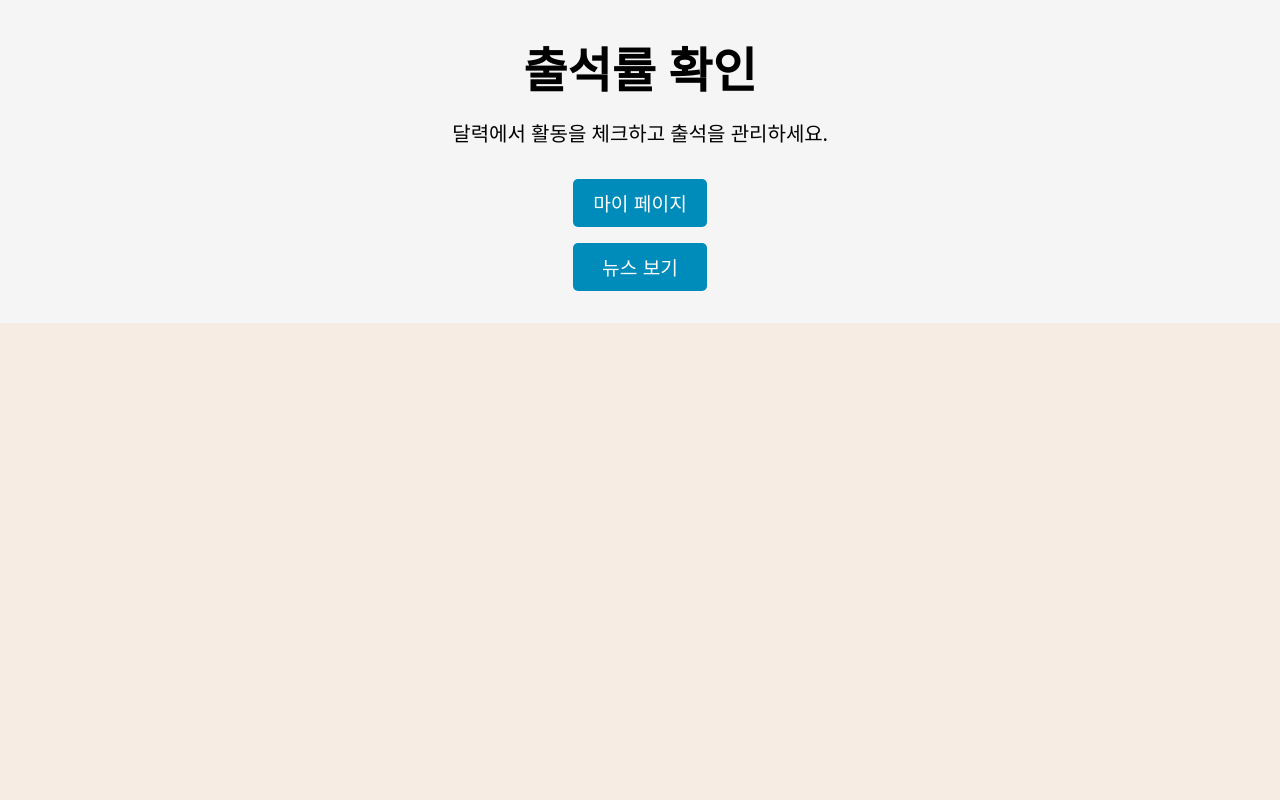
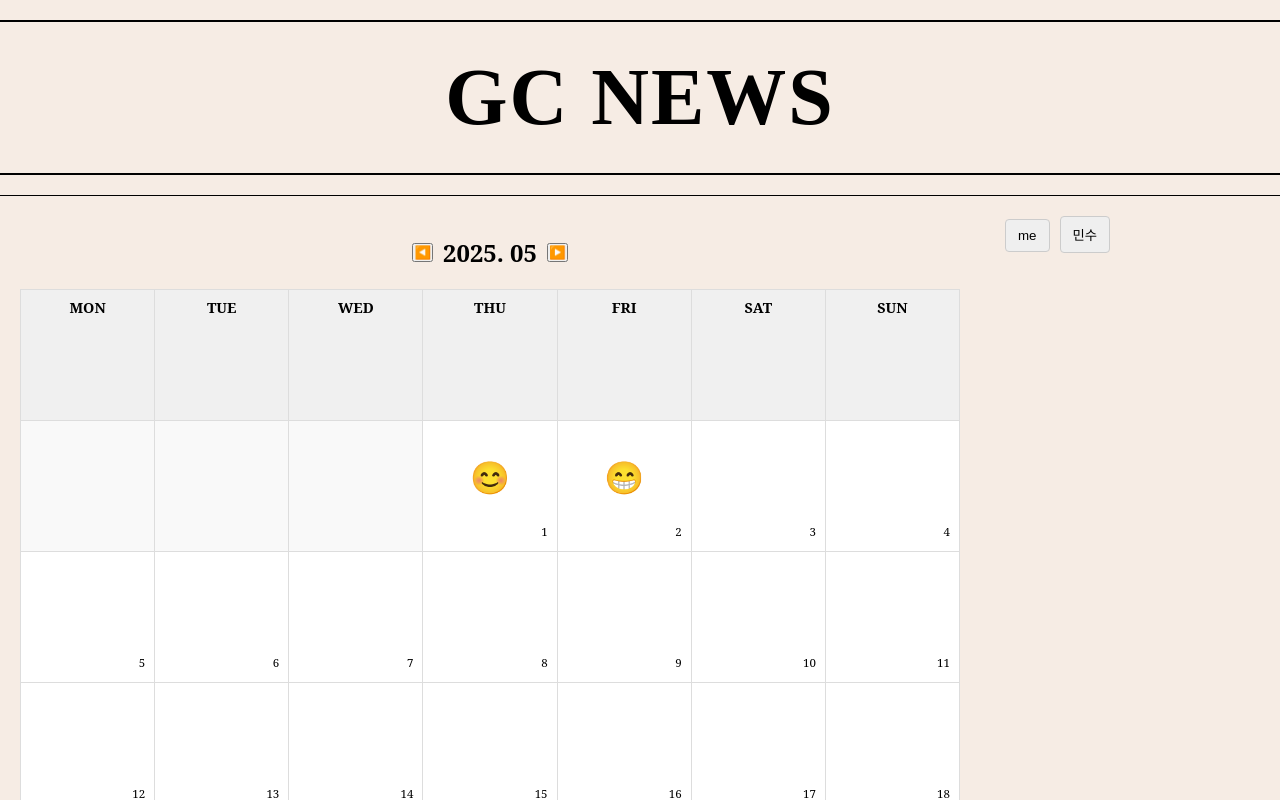
Before and after one commit to GachonNews/gcnews-front, a React (Vite) app in the folder gcnews/: page /calendar in a window 1280 px wide. Shown: the top 800 px of the page. Built offline with nearby package versions, Linux system fonts and the light colour scheme.

Commit message:
캘린더 일부 작동되게 수정

```diff
--- a/gcnews/src/App.jsx
+++ b/gcnews/src/App.jsx
@@ -9,7 +9,8 @@ import Layout from "./components/Layout";
 import MainLayout from "./layouts/MainLayout";
 import MyPageLayout from "./layouts/MyPageLayout";
 import NewsPage from "./pages/NewsPage";
-import CalendarPage from "./pages/CalendarPage"; // CalendarPage import 추가
+import CalendarPage from './pages/CalendarPage';  // CalendarPage import 추가
+import CalendarLayout from './layouts/CalendarLayout'; // 새로운 레이아웃 import
 
 export default function App() {
   return (
@@ -33,7 +34,9 @@ export default function App() {
           <Route path="/edit" element={<EditProfile />} />
         </Route>
         {/* 캘린더 페이지 */}
-        <Route path="/calendar" element={<CalendarPage />} />{" "}
+        <Route element={<CalendarLayout />}>
+          <Route path="/calendar" element={<CalendarPage />} />
+        </Route>
         {/* /calendar 경로로 CalendarPage 추가 */}
       </Routes>
     </BrowserRouter>
--- /dev/null
+++ b/gcnews/src/components/ActivityDetail.jsx
@@ -0,0 +1,15 @@
+// 📁 src/components/ActivityDetail.jsx
+import React from 'react';
+
+const ActivityDetail = ({ date, activities }) => {
+  return (
+    <div style={{ marginTop: '2rem', textAlign: 'left' }}>
+      <h3>{date} 활동 내역</h3>
+      <ul>
+        {activities.map((act, i) => <li key={i}>{act}</li>)}
+      </ul>
+    </div>
+  );
+};
+
+export default ActivityDetail;
--- /dev/null
+++ b/gcnews/src/components/Calendar.jsx
@@ -0,0 +1,125 @@
+// 📁 src/components/Calendar.jsx
+import React from 'react';
+import EmotionIcon from './EmotionIcon';
+
+const calendarGridStyle = {
+  display: 'grid',
+  gridTemplateColumns: 'repeat(7, 1fr)',
+  gap: '1px',
+  backgroundColor: '#ddd',
+  border: '1px solid #ddd',
+  maxWidth: '1300px',
+  margin: '0 auto',
+};
+
+const cellStyle = {
+  height: '130px',
+  padding: '10px 5px',
+  textAlign: 'center',
+  backgroundColor: '#fff',
+  minHeight: '70px',
+  display: 'flex',
+  flexDirection: 'column',
+  justifyContent: 'space-between',
+  alignItems: 'center',
+  cursor: 'pointer',
+  fontSize: '0.9rem',
+};
+
+const dayLabelStyle = {
+  ...cellStyle,
+  minHeight: 'auto',
+  padding: '8px 5px',
+  backgroundColor: '#f0f0f0',
+  fontWeight: 'bold',
+  cursor: 'default',
+};
+
+const dateNumberStyle = {
+  alignSelf: 'flex-end',
+  padding: '2px 4px',
+  fontSize: '0.8em',
+};
+
+const selectedCellStyle = {
+  ...cellStyle,
+  border: '2px solid #007bff',
+};
+
+const Calendar = ({ year, month, setYear, setMonth, data, onDateClick, selectedDate }) => {
+  const daysOfWeek = ['MON', 'TUE', 'WED', 'THU', 'FRI', 'SAT', 'SUN'];
+  const daysInMonth = new Date(year, month, 0).getDate();
+  const firstDayOfMonth = new Date(year, month - 1, 1).getDay();
+  const startDayOffset = (firstDayOfMonth === 0) ? 6 : firstDayOfMonth - 1;
+  const calendarCells = [];
+
+  const handlePrevMonth = () => {
+    if (month === 1) {
+      setYear(year - 1);
+      setMonth(12);
+    } else {
+      setMonth(month - 1);
+    }
+  };
+
+  const handleNextMonth = () => {
+    if (month === 12) {
+      setYear(year + 1);
+      setMonth(1);
+    } else {
+      setMonth(month + 1);
+    }
+  };
+
+  const monthYearDisplay = (
+    <div style={{ display: 'flex', justifyContent: 'center', alignItems: 'center', gap: '10px', margin: '20px 0' }}>
+      <button onClick={handlePrevMonth}>◀️</button>
+      <div style={{ fontSize: '24px', fontWeight: 'bold' }}>{`${year}. ${String(month).padStart(2, '0')}`}</div>
+      <button onClick={handleNextMonth}>▶️</button>
+    </div>
+  );
+
+  daysOfWeek.forEach(day => {
+    calendarCells.push(<div key={day} style={dayLabelStyle}>{day}</div>);
+  });
+
+  for (let i = 0; i < startDayOffset; i++) {
+    calendarCells.push(<div key={`empty-${i}`} style={{ ...cellStyle, backgroundColor: '#f9f9f9', cursor: 'default' }}></div>);
+  }
+
+  for (let day = 1; day <= daysInMonth; day++) {
+    const dateStr = `${year}-${String(month).padStart(2, '0')}-${String(day).padStart(2, '0')}`;
+    const dayData = data ? data[dateStr] : null;
+    const emotionLevel = dayData ? dayData.emotionLevel : 0;
+
+    calendarCells.push(
+      <div
+        key={dateStr}
+        style={dateStr === selectedDate ? selectedCellStyle : cellStyle}
+        onClick={() => onDateClick(dateStr)}
+      >
+        <div style={{ flexGrow: 1, display: 'flex', flexDirection: 'column', justifyContent: 'center', alignItems: 'center' }}>
+          {dayData ? <EmotionIcon count={emotionLevel} /> : null}
+        </div>
+        <div style={dateNumberStyle}>{day}</div>
+      </div>
+    );
+  }
+
+  const totalCells = startDayOffset + daysInMonth;
+  const remainingCells = (7 - (totalCells % 7)) % 7;
+  for (let i = 0; i < remainingCells; i++) {
+    calendarCells.push(<div key={`empty-end-${i}`} style={{ ...cellStyle, backgroundColor: '#f9f9f9', cursor: 'default' }}></div>);
+  }
+
+  return (
+    <div>
+      {monthYearDisplay}
+      <div style={calendarGridStyle}>
+        {calendarCells}
+      </div>
+    </div>
+  );
+};
+
+export default Calendar;
--- /dev/null
+++ b/gcnews/src/components/CalendarGrid.jsx
@@ -0,0 +1,20 @@
+// 📁 src/components/CalendarGrid.jsx
+import React from 'react';
+import EmotionIcon from './EmotionIcon';
+
+const CalendarGrid = ({ data, onDateClick }) => {
+  const days = Object.keys(data || {});
+
+  return (
+    <div style={{ display: 'grid', gridTemplateColumns: 'repeat(7, 1fr)', gap: '1rem' }}>
+      {days.map(date => (
+        <div key={date} onClick={() => onDateClick(date)} style={{ cursor: 'pointer' }}>
+          <EmotionIcon count={data[date].completed} />
+          <div style={{ fontSize: '0.75rem' }}>{date}</div>
+        </div>
+      ))}
+    </div>
+  );
+};
+
+export default CalendarGrid;
--- /dev/null
+++ b/gcnews/src/components/EmotionIcon.jsx
@@ -0,0 +1,19 @@
+// 📁 src/components/EmotionIcon.jsx
+import React from 'react';
+
+const EmotionIcon = ({ count }) => {
+  const icons = [
+    { emoji: '😟', color: 'gray' },
+    { emoji: '🙂', color: 'black' },
+    { emoji: '😊', color: 'gold' },
+    { emoji: '😁', color: 'green' },
+  ];
+
+  return (
+    <span style={{ fontSize: '2rem', color: icons[count]?.color || 'gray' }}>
+      {icons[count]?.emoji || '😟'}
+    </span>
+  );
+};
+
+export default EmotionIcon;
--- /dev/null
+++ b/gcnews/src/components/FriendList.jsx
@@ -0,0 +1,19 @@
+// 📁 src/components/FriendList.jsx
+import React from 'react';
+
+const FriendList = ({ friends, onSelect }) => {
+  return (
+    <div style={{ marginBottom: '1rem' }}>
+      {friends.map(friend => (
+        <button
+          key={friend}
+          onClick={() => onSelect(friend)}
+          style={{ margin: '0 5px', padding: '8px 12px', borderRadius: '4px', border: '1px solid #ccc' }}
+        >
+          {friend}
+        </button>
+      ))}
+    </div>
+  );
+};
+export default FriendList;
--- /dev/null
+++ b/gcnews/src/layouts/CalendarLayout.css
@@ -0,0 +1,33 @@
+.calendar-layout {
+  display: flex;
+  flex-direction: column;
+  min-height: 100vh;
+  background-color: #f6ece4;
+}
+
+.calendar-main-content {
+  display: flex;
+  flex: 1; /* 남은 공간 모두 차지 */
+}
+
+.calendar-left-section {
+  flex: 1; /* 왼쪽에 달력 */
+  padding: 20px;
+  display: flex;
+  flex-direction: column;
+}
+
+.calendar-right-section {
+  width: 300px; /* 오른쪽에 친구 선택, 활동 내역 */
+  padding: 20px;
+  display: flex;
+  flex-direction: column;
+  align-items: flex-start; /* 왼쪽 정렬 */
+}
+
+.calendar-footer {
+  border-top: 1px solid #000;
+  padding: 15px 20px;
+  background-color: #f6ece4;
+  text-align: center;
+}
--- /dev/null
+++ b/gcnews/src/layouts/CalendarLayout.jsx
@@ -0,0 +1,61 @@
+import React, { useState } from 'react';
+import { Outlet } from 'react-router-dom';
+import GcNewsHeader from '../components/GcNewsHeader';
+import FriendList from '../components/FriendList';
+import ActivityDetail from '../components/ActivityDetail';
+import './CalendarLayout.css';
+
+const CalendarLayout = () => {
+  const currentDate = new Date(); // 여기로 이동
+  const [year, setYear] = useState(currentDate.getFullYear());
+  const [month, setMonth] = useState(currentDate.getMonth() + 1);
+  const [selectedFriend, setSelectedFriend] = useState('me');
+  const [selectedDate, setSelectedDate] = useState(null);
+
+  const mockData = {
+    me: {
+      '2025-05-01': { emotionLevel: 2, detail: ['뉴스 보기', '퀴즈'] },
+      '2025-05-02': { emotionLevel: 3, detail: ['뉴스 보기', '퀴즈', '복습'] },
+    },
+    민수: {
+      '2025-05-01': { emotionLevel: 1, detail: ['뉴스 보기'] },
+    },
+  };
+
+  const data = mockData[selectedFriend] || {};
+  const calendarData = Object.keys(data).reduce((acc, date) => {
+    acc[date] = { emotionLevel: data[date].emotionLevel };
+    return acc;
+  }, {});
+
+  return (
+    <div className="calendar-layout">
+      <GcNewsHeader />
+      <main className="calendar-main-content">
+        <div className="calendar-left-section">
+          <Outlet context={{
+            year,
+            month,
+            data: calendarData,
+            selectedDate,
+            onDateClick: setSelectedDate,
+            setYear,
+            setMonth
+          }} />
+        </div>
+
+        <div className="calendar-right-section">
+          <FriendList friends={Object.keys(mockData)} onSelect={setSelectedFriend} />
+          {selectedDate && data[selectedDate] && (
+            <ActivityDetail date={selectedDate} activities={data[selectedDate].detail} />
+          )}
+        </div>
+      </main>
+      <footer className="calendar-footer">
+        <p>버전 정보 V 1.0.1</p>
+      </footer>
+    </div>
+  );
+};
+
+export default CalendarLayout;
--- a/gcnews/src/pages/CalendarPage.css
+++ b/gcnews/src/pages/CalendarPage.css
@@ -1,42 +1,32 @@
-/* src/pages/CalendarPage.css */
-.calendar-page-container {
-  display: flex;
-  flex-direction: column;
-  justify-content: center;
-  align-items: center;
-  flex: 1;
-  padding: 2rem;
-  background-color: #f5f5f5;
-  text-align: center;
+/* CalendarPage.css (기존 내용 유지) */
+
+/* Friend Selector 스타일 추가 */
+.category-menu-container {
+    background-color: #f6ece4;
+    margin-bottom: 1rem; /* 달력과의 간격 조절 */
 }
 
-.calendar-page-title {
-  font-size: 3rem;
-  font-weight: bold;
-  margin-bottom: 1rem;
+.categories {
+    padding: 10px 0;
 }
 
-.calendar-page-subtitle {
-  font-size: 1.25rem;
-  margin-bottom: 2rem;
+.categories ul {
+    display: flex;
+    list-style: none;
+    padding: 0;
+    margin: 0;
+    justify-content: flex-start;
+    padding: 0 40px;
 }
 
-.calendar-buttons {
-  display: flex;
-  flex-direction: column;
-  gap: 1rem;
+.categories li {
+    margin-right: 30px;
+    padding: 5px 10px;
+    cursor: pointer;
+    font-size: 18px;
 }
 
-.calendar-buttons button {
-  padding: 10px 20px;
-  background-color: #008cba;
-  color: white;
-  border: none;
-  cursor: pointer;
-  font-size: 1.2rem;
-  border-radius: 5px;
+.categories li.active {
+    color: #d43f3f;
+    font-weight: bold;
 }
-
-.calendar-buttons button:hover {
-  background-color: #005f7f;
-}
--- a/gcnews/src/pages/CalendarPage.jsx
+++ b/gcnews/src/pages/CalendarPage.jsx
@@ -1,19 +1,20 @@
-// src/pages/CalendarPage.jsx
-import React from 'react';
-import { useNavigate } from 'react-router-dom';
-import './CalendarPage.css';  // 스타일 파일 import
+import { useOutletContext } from 'react-router-dom';
+import Calendar from '../components/Calendar';
+import CalendarGrid from '../components/CalendarGrid';
 
 export default function CalendarPage() {
-  const navigate = useNavigate();
+  const { year, month, data, onDateClick, selectedDate } = useOutletContext(); // ✅ 꼭 이렇게
 
   return (
-    <div className="calendar-page-container">
-      <h1 className="calendar-page-title">출석률 확인</h1>
-      <p className="calendar-page-subtitle">달력에서 활동을 체크하고 출석을 관리하세요.</p>
-      <div className="calendar-buttons">
-        <button onClick={() => navigate('/mypage')}>마이 페이지</button>
-        <button onClick={() => navigate('/news')}>뉴스 보기</button>
-      </div>
+    <div className="calendar-container">
+      <h1 className="calendar-page-title"></h1>
+      <Calendar
+        year={year}
+        month={month}
+        data={data}
+        onDateClick={onDateClick}
+        selectedDate={selectedDate}
+      />
     </div>
   );
 }
```
